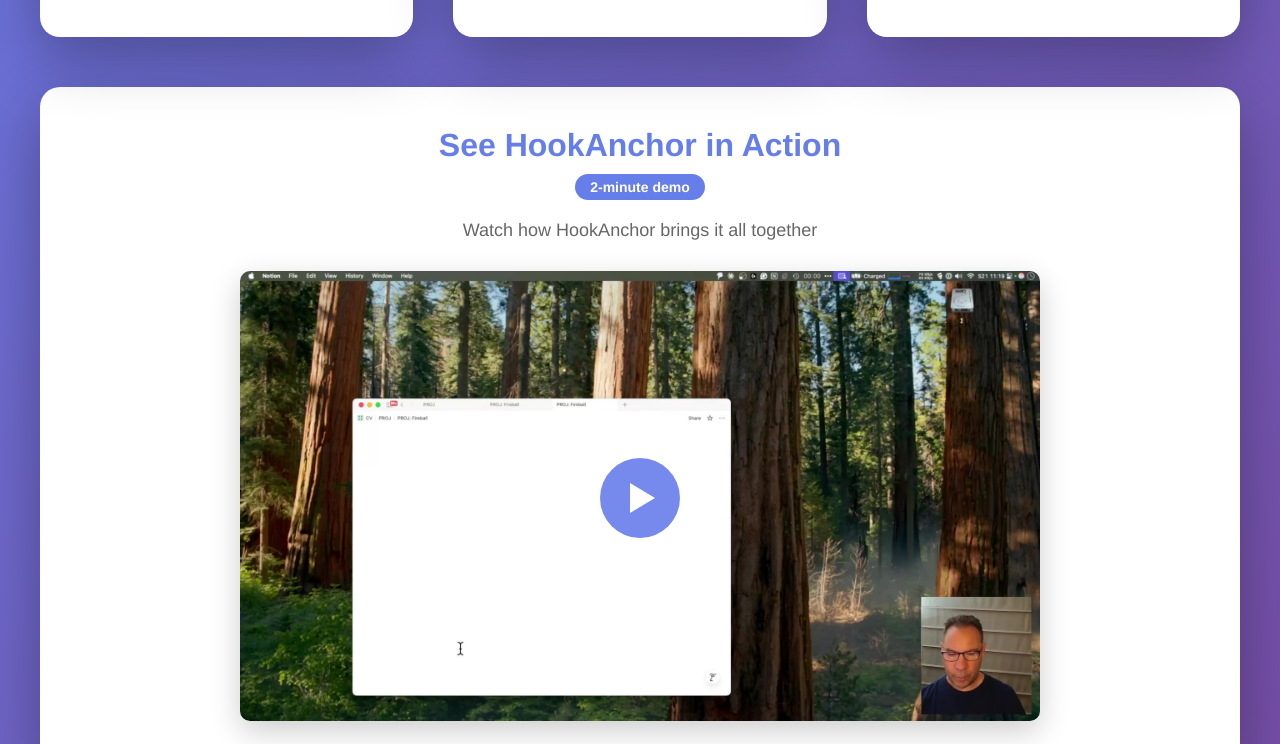
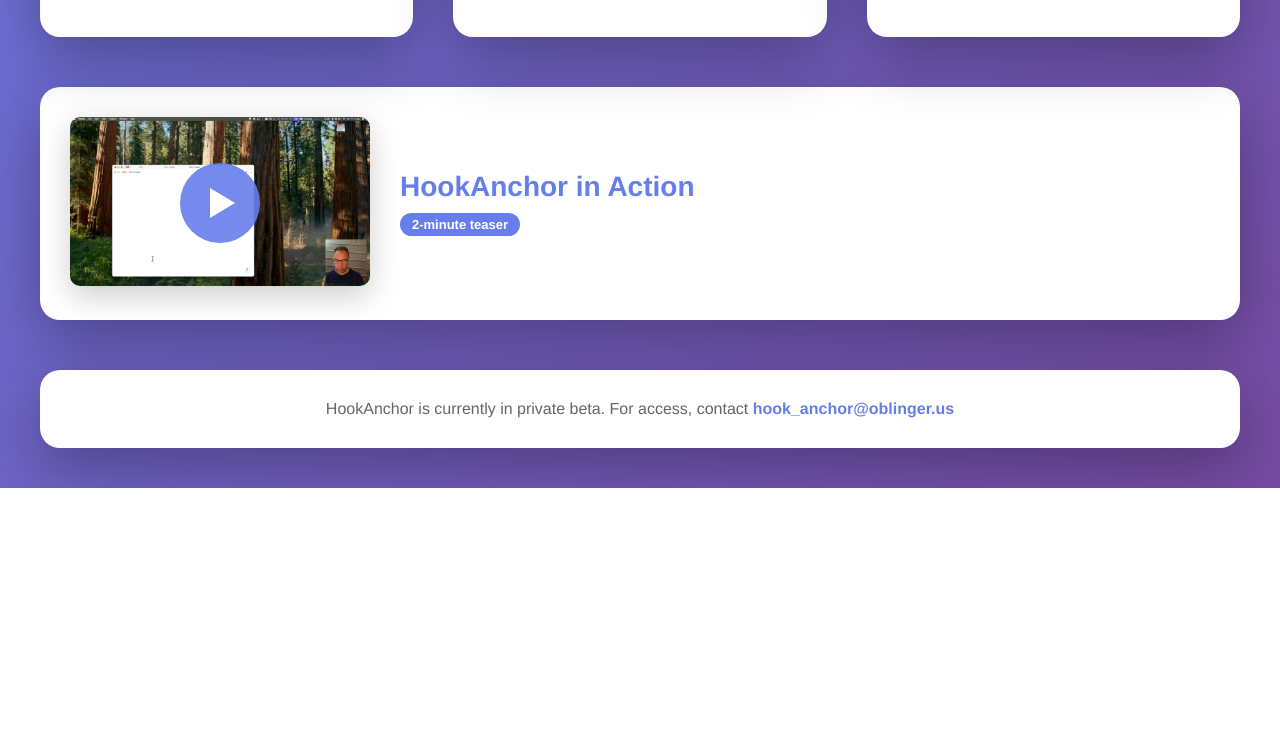
Before and after one commit to oblinger/HookAnchor, a plain HTML site: page index.html in a window 1280 px wide. Shown: the part 872-1616 px from the top of the page. After the commit the page ends 1360 px from the top, so only its background shows below. Drawn offline with Linux system fonts and the light colour scheme.

Commit message:
Make video section more compact with horizontal layout

```diff
--- a/index.html
+++ b/index.html
@@ -127,50 +127,50 @@
         .video-section {
             background: white;
             border-radius: 20px;
-            padding: 40px;
+            padding: 30px;
             margin-top: 50px;
-            text-align: center;
             box-shadow: 0 20px 60px rgba(0, 0, 0, 0.3);
+            display: flex;
+            align-items: center;
+            gap: 30px;
+        }
+
+        .video-content {
+            flex: 1;
+            text-align: left;
         }
 
         .video-title {
-            font-size: 32px;
+            font-size: 28px;
             font-weight: bold;
             color: #667eea;
             margin-bottom: 10px;
-        }
-
-        .video-subtitle {
-            font-size: 18px;
-            color: #666;
-            margin-bottom: 30px;
         }
 
         .video-duration {
             display: inline-block;
             background: #667eea;
             color: white;
-            padding: 5px 15px;
-            border-radius: 20px;
-            font-size: 14px;
+            padding: 4px 12px;
+            border-radius: 15px;
+            font-size: 13px;
             font-weight: bold;
-            margin-bottom: 20px;
         }
 
         .video-thumbnail-container {
             position: relative;
-            display: inline-block;
+            display: block;
             cursor: pointer;
             transition: transform 0.3s ease;
+            flex-shrink: 0;
         }
 
         .video-thumbnail-container:hover {
-            transform: scale(1.02);
+            transform: scale(1.05);
         }
 
         .video-thumbnail {
-            max-width: 100%;
-            width: 800px;
+            width: 300px;
             border-radius: 10px;
             box-shadow: 0 10px 30px rgba(0, 0, 0, 0.2);
         }
@@ -240,8 +240,18 @@
                 font-size: 28px;
             }
 
+            .video-section {
+                flex-direction: column;
+                text-align: center;
+            }
+
+            .video-content {
+                text-align: center;
+            }
+
             .video-thumbnail {
                 width: 100%;
+                max-width: 400px;
             }
         }
     </style>
@@ -294,15 +304,16 @@
 
         <!-- Video Section -->
         <div class="video-section">
-            <div class="video-title">See HookAnchor in Action</div>
-            <div class="video-duration">2-minute demo</div>
-            <div class="video-subtitle">Watch how HookAnchor brings it all together</div>
             <a href="website/hook_anchor_teaser.mp4" target="_blank">
                 <div class="video-thumbnail-container">
                     <img src="website/video_thumbnail.jpg" alt="HookAnchor Demo" class="video-thumbnail">
                     <div class="play-button-overlay"></div>
                 </div>
             </a>
+            <div class="video-content">
+                <div class="video-title">HookAnchor in Action</div>
+                <div class="video-duration">2-minute teaser</div>
+            </div>
         </div>
 
         <!-- Beta Notice -->
```
